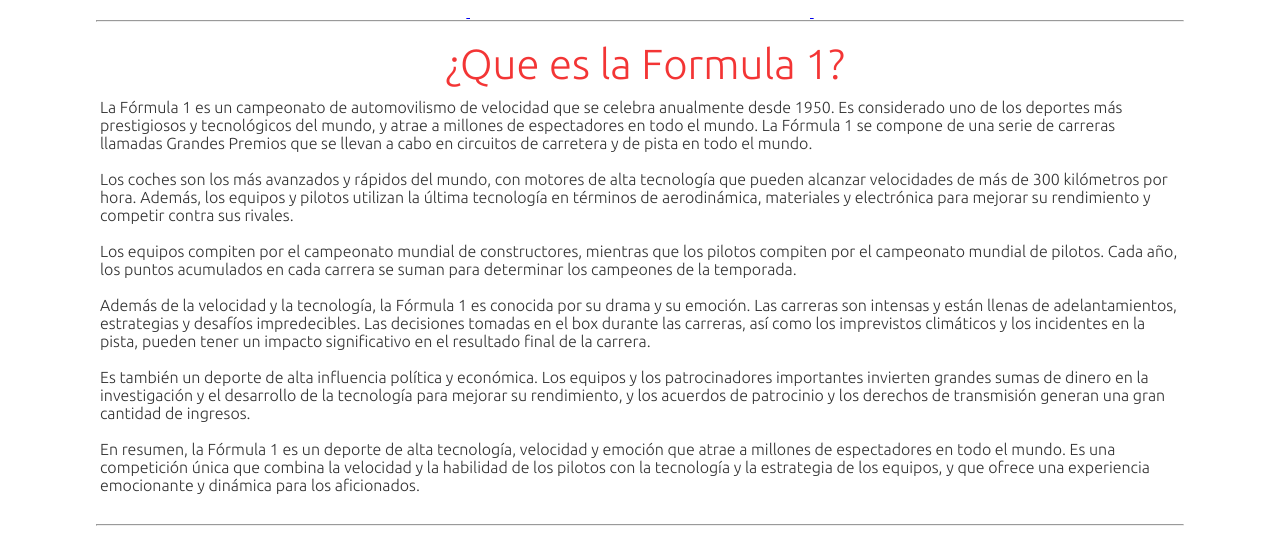
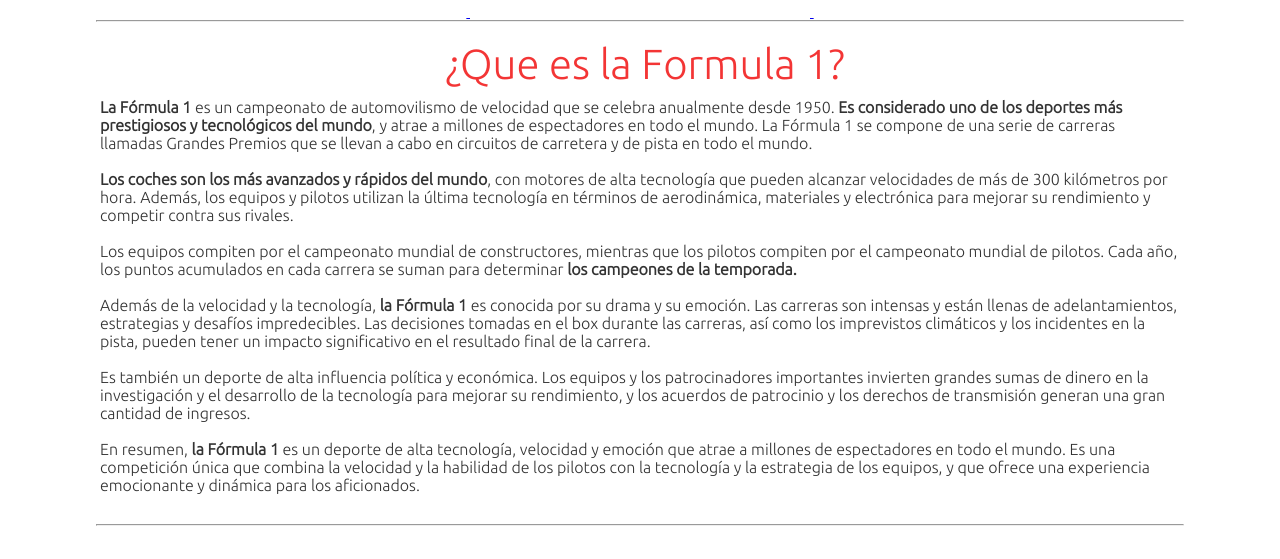
Before and after one commit to Albank27/fanaticos_formula_1_LucianoAlbarenque, a website: page index.html in a window 1280 px wide. Shown: the part 883-1442 px from the top of the page. Drawn offline with Linux system fonts and the light colour scheme.

Commit message:
ultima modificacion pre entrega final, agrego una animacion en las noticias y pongo en negrita aspectos importantes en la pagina de index para resaltar texto

```diff
--- a/index.html
+++ b/index.html
@@ -73,17 +73,17 @@
         </section>
         <section>
             <div class="formula-1-container">
-                <p>La Fórmula 1 es un campeonato de automovilismo de velocidad que se celebra anualmente desde 1950. Es considerado uno de los deportes más prestigiosos y tecnológicos del mundo, y atrae a millones de espectadores en todo el mundo. La Fórmula 1 se compone de una serie de carreras llamadas Grandes Premios que se llevan a cabo en circuitos de carretera y de pista en todo el mundo.<br><br>
+                <p><b class="negrita">La Fórmula 1</b> es un campeonato de automovilismo de velocidad que se celebra anualmente desde 1950. <b class="negrita">Es considerado uno de los deportes más prestigiosos y tecnológicos del mundo</b>, y atrae a millones de espectadores en todo el mundo. La Fórmula 1 se compone de una serie de carreras llamadas Grandes Premios que se llevan a cabo en circuitos de carretera y de pista en todo el mundo.<br><br>
 
-                    Los coches son los más avanzados y rápidos del mundo, con motores de alta tecnología que pueden alcanzar velocidades de más de 300 kilómetros por hora. Además, los equipos y pilotos utilizan la última tecnología en términos de aerodinámica, materiales y electrónica para mejorar su rendimiento y competir contra sus rivales.<br><br>
+                    <b class="negrita">Los coches son los más avanzados y rápidos del mundo</b>, con motores de alta tecnología que pueden alcanzar velocidades de más de 300 kilómetros por hora. Además, los equipos y pilotos utilizan la última tecnología en términos de aerodinámica, materiales y electrónica para mejorar su rendimiento y competir contra sus rivales.<br><br>
 
-                    Los equipos compiten por el campeonato mundial de constructores, mientras que los pilotos compiten por el campeonato mundial de pilotos. Cada año, los puntos acumulados en cada carrera se suman para determinar los campeones de la temporada.<br><br>
+                    Los equipos compiten por el campeonato mundial de constructores, mientras que los pilotos compiten por el campeonato mundial de pilotos. Cada año, los puntos acumulados en cada carrera se suman para determinar <b class="negrita">los campeones de la temporada.</b><br><br>
 
-                    Además de la velocidad y la tecnología, la Fórmula 1 es conocida por su drama y su emoción. Las carreras son intensas y están llenas de adelantamientos, estrategias y desafíos impredecibles. Las decisiones tomadas en el box durante las carreras, así como los imprevistos climáticos y los incidentes en la pista, pueden tener un impacto significativo en el resultado final de la carrera.<br><br>
+                    Además de la velocidad y la tecnología, <b class="negrita">la Fórmula 1</b> es conocida por su drama y su emoción. Las carreras son intensas y están llenas de adelantamientos, estrategias y desafíos impredecibles. Las decisiones tomadas en el box durante las carreras, así como los imprevistos climáticos y los incidentes en la pista, pueden tener un impacto significativo en el resultado final de la carrera.<br><br>
 
                     Es también un deporte de alta influencia política y económica. Los equipos y los patrocinadores importantes invierten grandes sumas de dinero en la investigación y el desarrollo de la tecnología para mejorar su rendimiento, y los acuerdos de patrocinio y los derechos de transmisión generan una gran cantidad de ingresos.<br><br>
 
-                    En resumen, la Fórmula 1 es un deporte de alta tecnología, velocidad y emoción que atrae a millones de espectadores en todo el mundo. Es una competición única que combina la velocidad y la habilidad de los pilotos con la tecnología y la estrategia de los equipos, y que ofrece una experiencia emocionante y dinámica para los aficionados.</p>
+                    En resumen, <b class="negrita">la Fórmula 1</b> es un deporte de alta tecnología, velocidad y emoción que atrae a millones de espectadores en todo el mundo. Es una competición única que combina la velocidad y la habilidad de los pilotos con la tecnología y la estrategia de los equipos, y que ofrece una experiencia emocionante y dinámica para los aficionados.</p>
                 </div>
                     <hr class="barraseparadora">
                     <br><br>
--- a/scss/_index.scss
+++ b/scss/_index.scss
@@ -162,3 +162,5 @@
     justify-content: center;
     border-radius: 5px;
   }
+
+  .negrita{font-weight: bold;}
--- a/scss/_noticias.scss
+++ b/scss/_noticias.scss
@@ -83,3 +83,12 @@
     height: 300px;
     z-index: 0;
   }
+  .noticia {
+    opacity: 0;
+    transition: opacity 1s ease-in-out;
+  }
+
+  .noticia.aparecer {
+    opacity: 1;
+    transition-delay: 0.05s;
+  }
```
Also changed, not shown: pages/noticias.html (+6 -0 lines), css/estilos.css.
